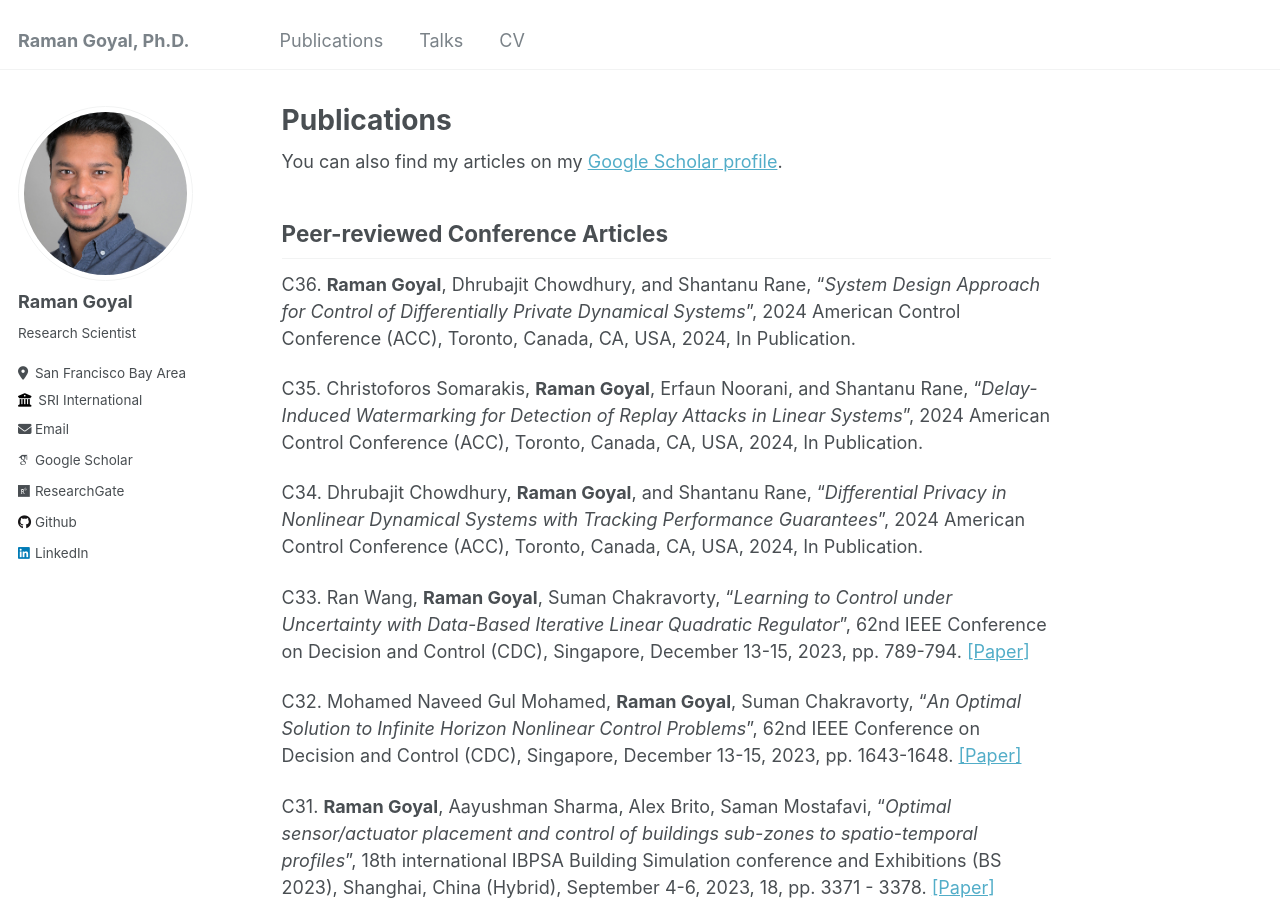
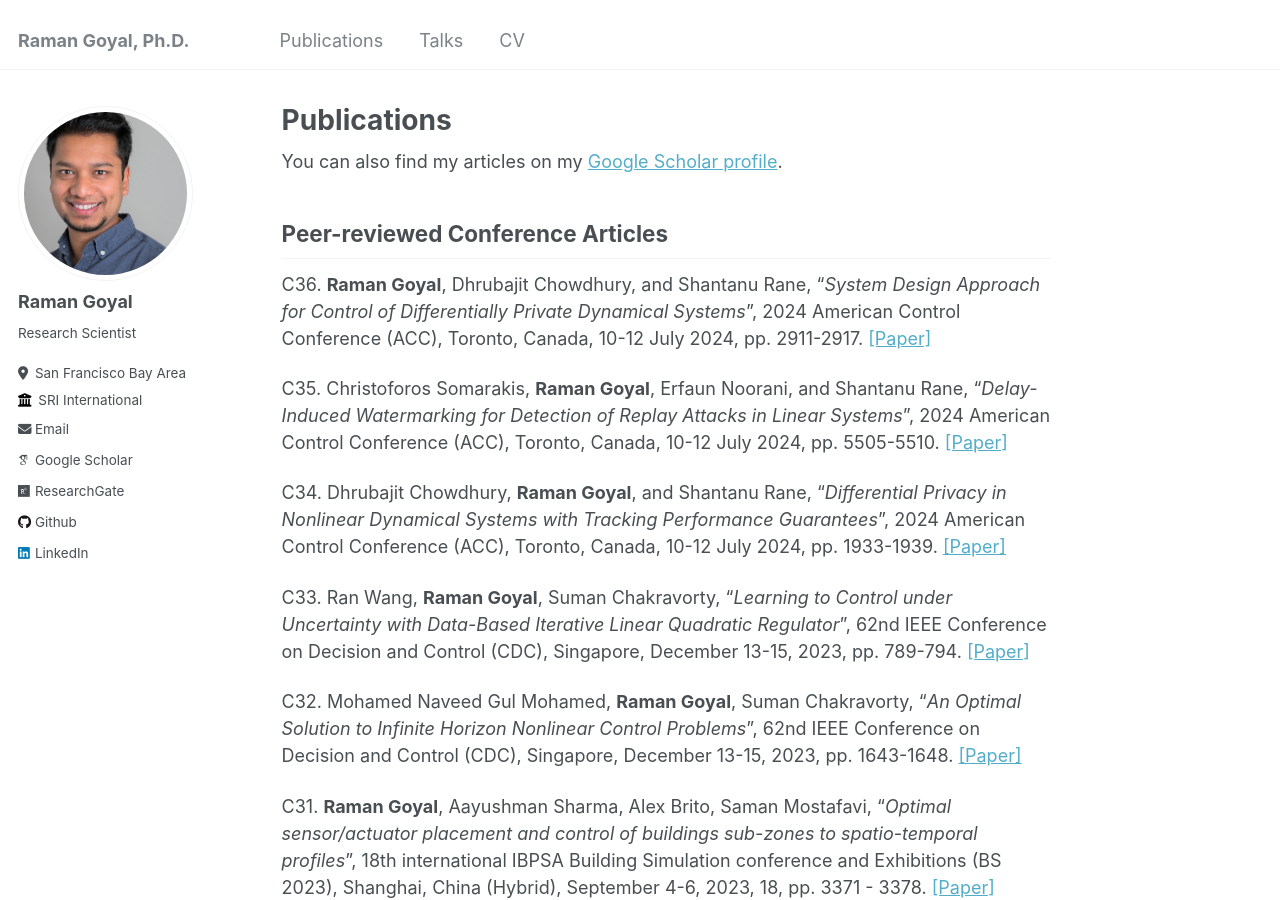
Before and after one commit to ramaniitrgoyal92/ramaniitrgoyal92.github.io, a Jekyll site: the page built from _pages/publications.md, in a window 1280 px wide and 900 px high. Built offline with Jekyll 4.4.1, drawn with Linux system fonts in a browser that asks for light colours; some web fonts are replaced.

Commit message:
added acc publications

```diff
--- a/_pages/publications.md
+++ b/_pages/publications.md
@@ -8,14 +8,14 @@ You can also find my articles on my [Google Scholar profile](https://scholar.goo
 
 Peer-reviewed Conference Articles
 ------
-C36. **Raman Goyal**, Dhrubajit Chowdhury, and Shantanu Rane, "_System Design Approach for Control of Differentially Private Dynamical Systems_", 2024 American Control Conference (ACC), Toronto, Canada, CA, USA, 2024, In Publication.
-<!-- [[Paper]](https://doi.org/) -->
+C36. **Raman Goyal**, Dhrubajit Chowdhury, and Shantanu Rane, "_System Design Approach for Control of Differentially Private Dynamical Systems_", 2024 American Control Conference (ACC), Toronto, Canada, 10-12 July 2024, pp. 2911-2917.
+[[Paper]](https://doi.org/10.23919/ACC60939.2024.10644971)
 
-C35. Christoforos Somarakis, **Raman Goyal**, Erfaun Noorani, and Shantanu Rane, "_Delay-Induced Watermarking for Detection of Replay Attacks in Linear Systems_", 2024 American Control Conference (ACC), Toronto, Canada, CA, USA, 2024, In Publication.
-<!-- [[Paper]](https://doi.org/) -->
+C35. Christoforos Somarakis, **Raman Goyal**, Erfaun Noorani, and Shantanu Rane, "_Delay-Induced Watermarking for Detection of Replay Attacks in Linear Systems_", 2024 American Control Conference (ACC), Toronto, Canada, 10-12 July 2024, pp. 5505-5510.
+[[Paper]](https://doi.org/10.23919/ACC60939.2024.10644926)
 
-C34. Dhrubajit Chowdhury, **Raman Goyal**, and Shantanu Rane, "_Differential Privacy in Nonlinear Dynamical Systems with Tracking Performance Guarantees_", 2024 American Control Conference (ACC), Toronto, Canada, CA, USA, 2024, In Publication.
-<!-- [[Paper]](https://doi.org/) -->
+C34. Dhrubajit Chowdhury, **Raman Goyal**, and Shantanu Rane, "_Differential Privacy in Nonlinear Dynamical Systems with Tracking Performance Guarantees_", 2024 American Control Conference (ACC), Toronto, Canada, 10-12 July 2024, pp. 1933-1939.
+[[Paper]](https://doi.org/10.23919/ACC60939.2024.10644323)
 
 C33. Ran Wang, **Raman Goyal**, Suman Chakravorty, "_Learning to Control under Uncertainty with Data-Based Iterative Linear Quadratic Regulator_", 62nd IEEE Conference on Decision and Control (CDC), Singapore, December 13-15, 2023, pp. 789-794.
 [[Paper]](https://doi.org/10.1109/CDC49753.2023.10384069)
```
